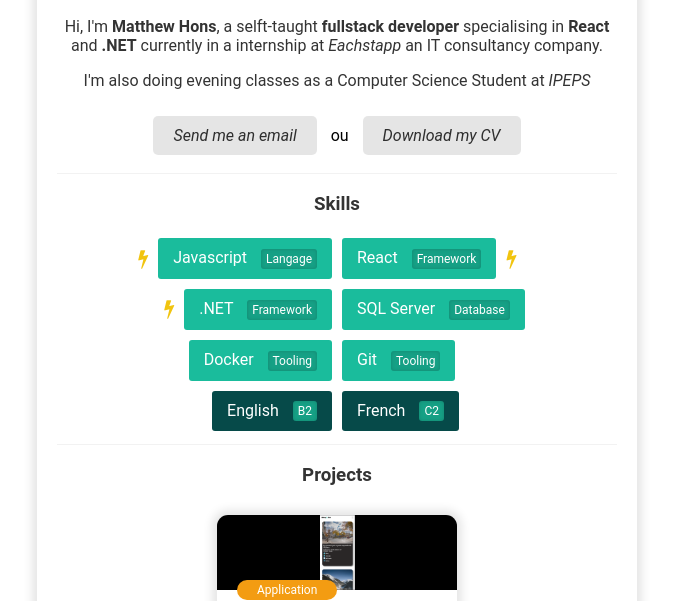
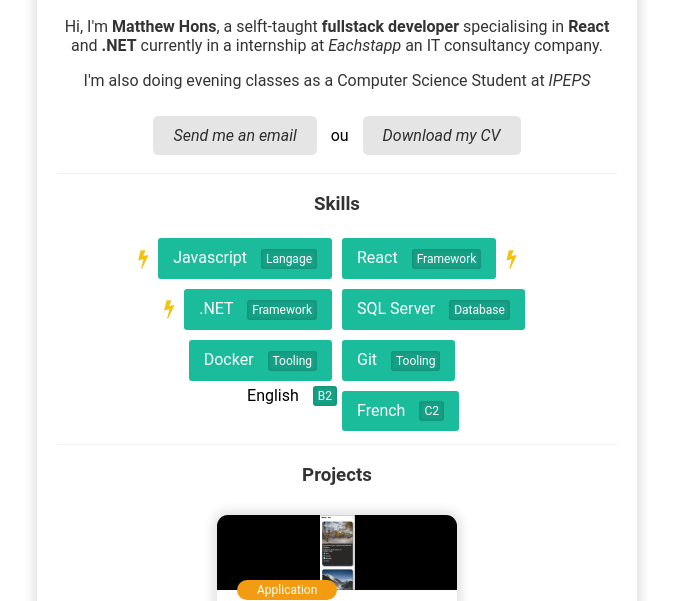
Before and after one commit to MatthewHons/Portfolio, a plain HTML site: page index.html in a window 1280 px wide. Shown: the part 199-800 px from the top of the page, without its empty margins (303-976 px from the left). Drawn offline with Linux system fonts and the light colour scheme.

Commit message:
fix: update color

```diff
--- a/index.html
+++ b/index.html
@@ -94,7 +94,7 @@
                             </div>
                         </li>
                         <li>
-                            <div class="skill-box-langages">
+                            <div class="skill-box langages">
                                 French
                                 <div class="box-well">
                                     C2
--- a/src/css/skill-box.css
+++ b/src/css/skill-box.css
@@ -8,7 +8,7 @@
   color: white;
   margin: 5px;
 }
-.skill-box-langages {
+.skill-box .langages {
   position: relative;
   display: inline-block;
   box-sizing: border-box;
```
